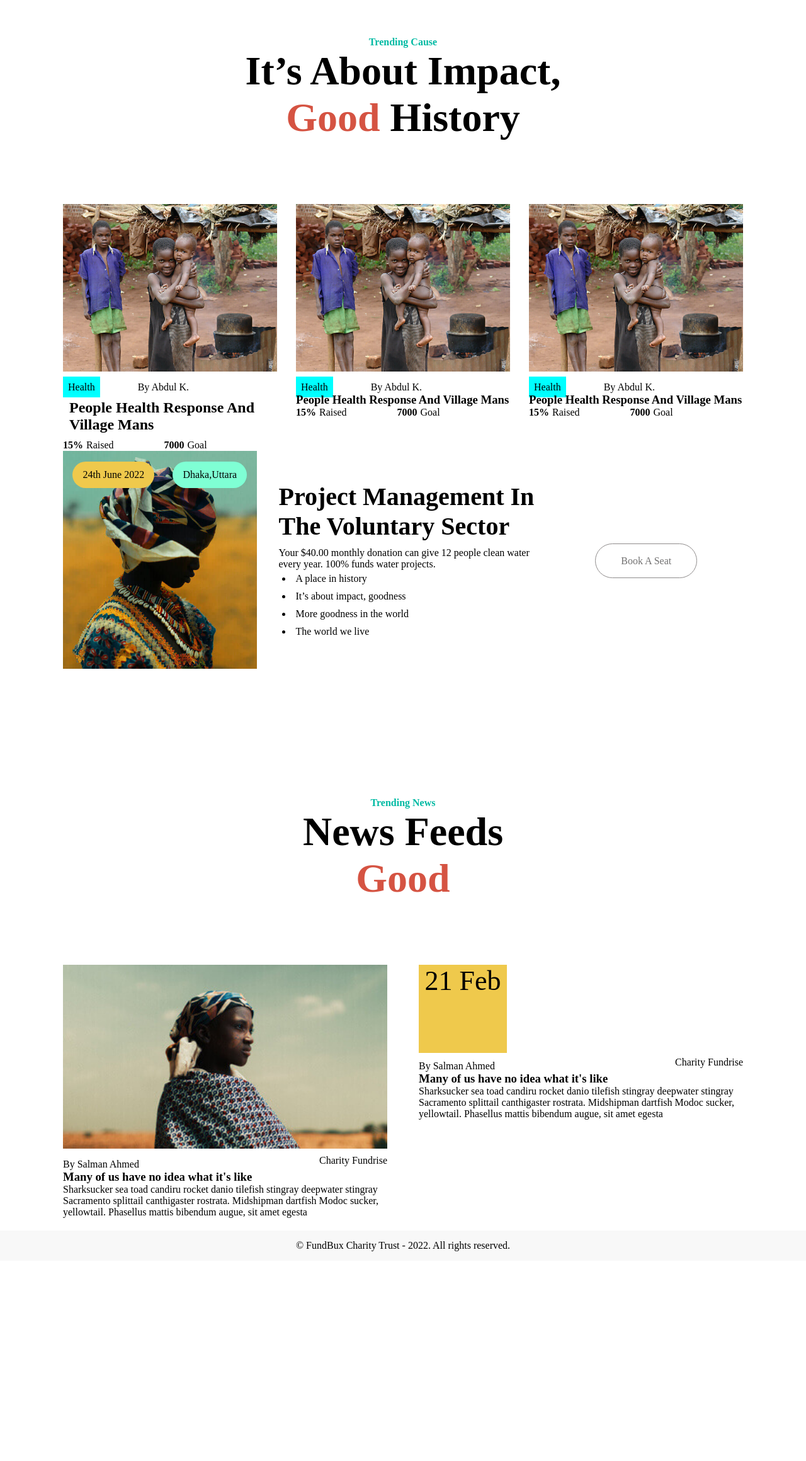
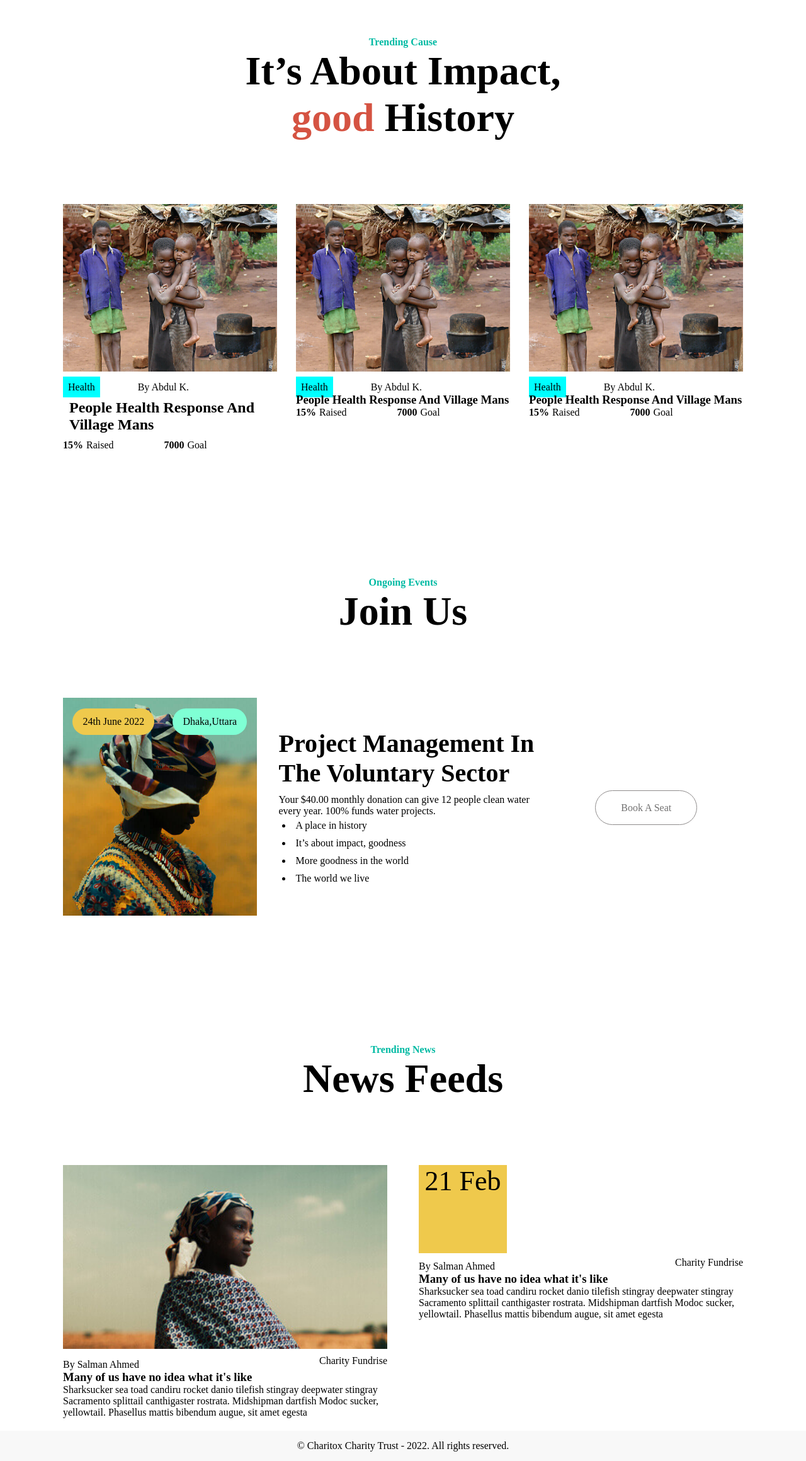
Before and after one commit to kaderabdul79/charitox, a React (Create React App) app: page / in a window 1280 px wide. Shown: the part 942-3262 px from the top of the page at 63% size. Before the commit the page ends 2944 px from the top, so only its background shows below. Built offline with nearby package versions, Linux system fonts and the light colour scheme; a web font is replaced by a local one.

Commit message:
finishing homepage

```diff
--- a/src/components/Events.js
+++ b/src/components/Events.js
@@ -1,10 +1,12 @@
 import React from 'react';
 import '../styles/Events.css';
 import event1 from '../images/a6.jpg';
+import Title from '../elements/Title';
 
 const Events = () => {
     return (
         <div className='events-area'>
+            <Title toptitle="Ongoing Events" bigtitle="Join Us"></Title>
             <div className="events">
                 <div className="eventImg">
                     <img src={event1} alt="" />
--- a/src/components/FeaturesCause.js
+++ b/src/components/FeaturesCause.js
@@ -6,7 +6,7 @@ import cause1 from '../images/a8.jpg';
 const FeaturesCause = () => {
     return (
         <div>
-            <Title toptitle="Trending Cause" bigtitle="It’s About Impact,"> History</Title>
+            <Title toptitle="Trending Cause" bigtitle="It’s About Impact," highlights="good"> History</Title>
             <div className="trending-cause">
                 <div className="cause">
                     <img src={cause1} alt="" />
--- a/src/components/Footer.js
+++ b/src/components/Footer.js
@@ -5,7 +5,7 @@ const Footer = () => {
     return (
         <div className='footer-area'>
             <div className="footer">
-            © FundBux Charity Trust - {(new Date().getFullYear())}. All rights reserved.
+            © Charitox Charity Trust - {(new Date().getFullYear())}. All rights reserved.
             </div>
         </div>
     );
--- a/src/elements/Title.js
+++ b/src/elements/Title.js
@@ -1,12 +1,12 @@
 import React from 'react';
 import './Title.css';
 
-const Title = ({toptitle,bigtitle,children}) => {
+const Title = ({toptitle,bigtitle,highlights,children}) => {
     return (
         <div className='title-area'>
             <div className="title">
                 <h4>{toptitle}</h4>
-                <h2>{bigtitle}<br /><span>Good</span>{children}</h2>
+                <h2>{bigtitle}<br /><span>{highlights}</span>{children}</h2>
             </div>
         </div>
     );
```
